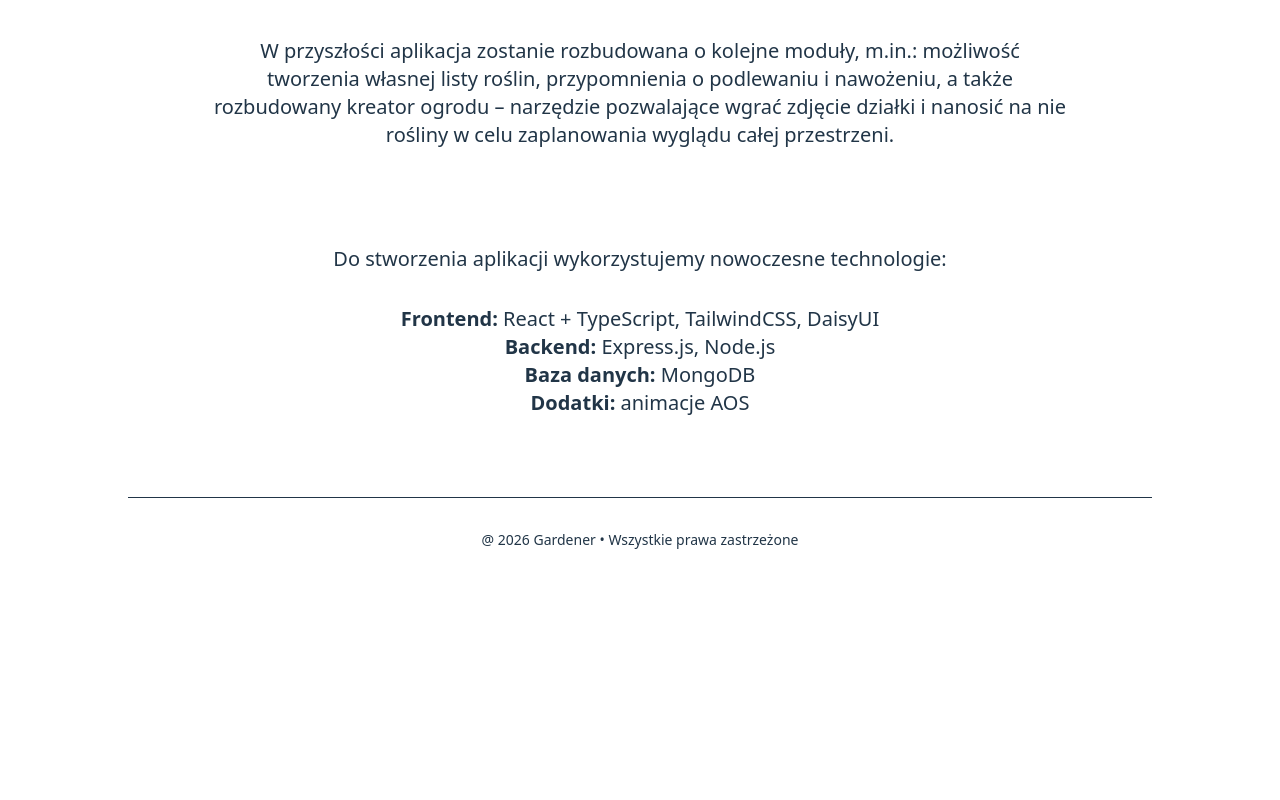
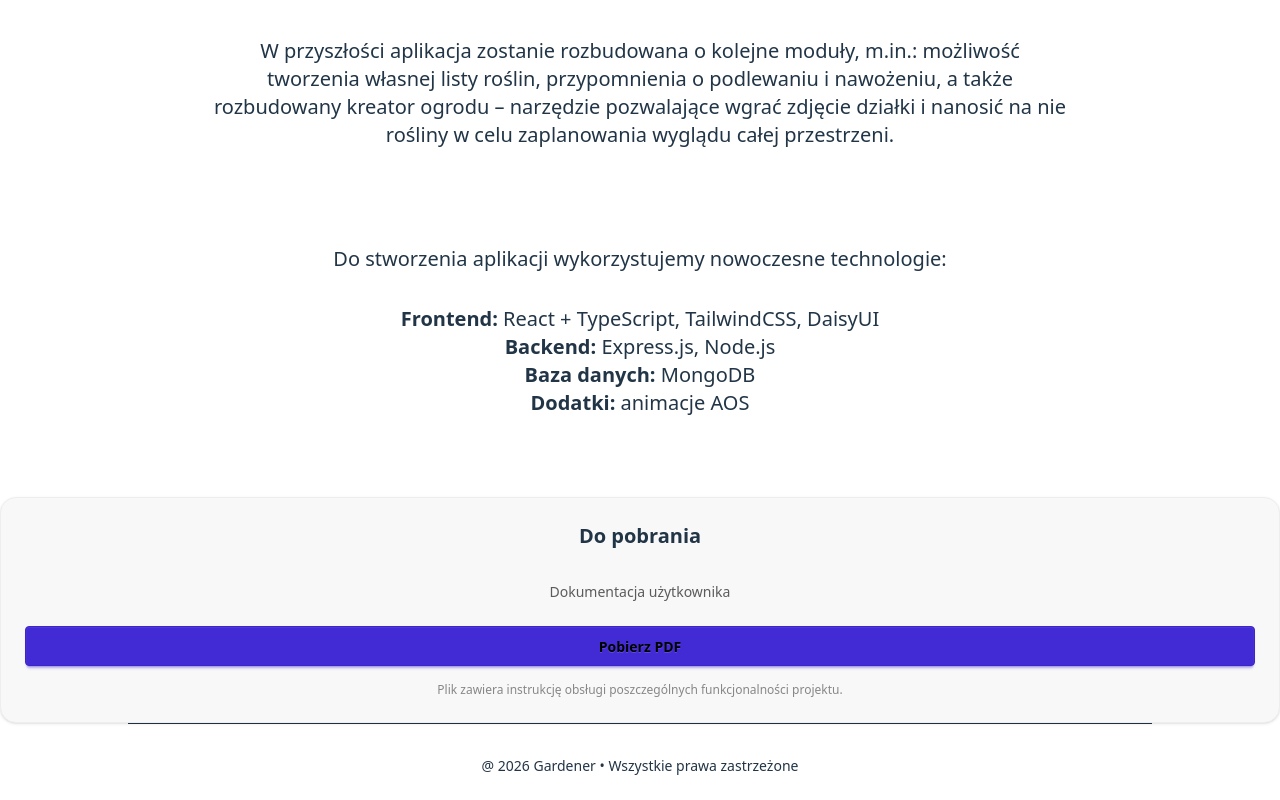
Before and after one commit to JakubOpydwsei/Gardener, a React (Vite) app: page /about-project in a window 1280 px wide. Shown: the part 556-1356 px from the top of the page. Before the commit the page ends 1130 px from the top, so only its background shows below. Built offline with nearby package versions, Linux system fonts and the light colour scheme.

Commit message:
add-documentation

```diff
--- a/src/pages/AboutProjectPage.tsx
+++ b/src/pages/AboutProjectPage.tsx
@@ -46,6 +46,25 @@ function AboutProjectPage() {
           </ul>
         </div>
       </div>
+      <div className="lg:col-span-1">
+        <div className="sticky top-24 bg-base-200 border border-base-300 rounded-2xl p-6 shadow-sm">
+          <h2 className="text-xl font-semibold mb-2">Do pobrania</h2>
+          <p className="text-base-content/70 text-sm mb-6 mt-8">
+            Dokumentacja użytkownika
+          </p>
+          <a
+            href="/docs/dokumentacja-uzytkownika.pdf"
+            download
+            className="btn btn-primary w-full text-black"
+          >
+            Pobierz PDF
+          </a>
+          <p className="text-xs text-base-content/50 mt-4">
+            Plik zawiera instrukcję obsługi poszczególnych funkcjonalności
+            projektu.
+          </p>
+        </div>
+      </div>
     </>
   );
 }
```
Also changed, not shown: 1 other file (tests, documents, lock files or other folders).
